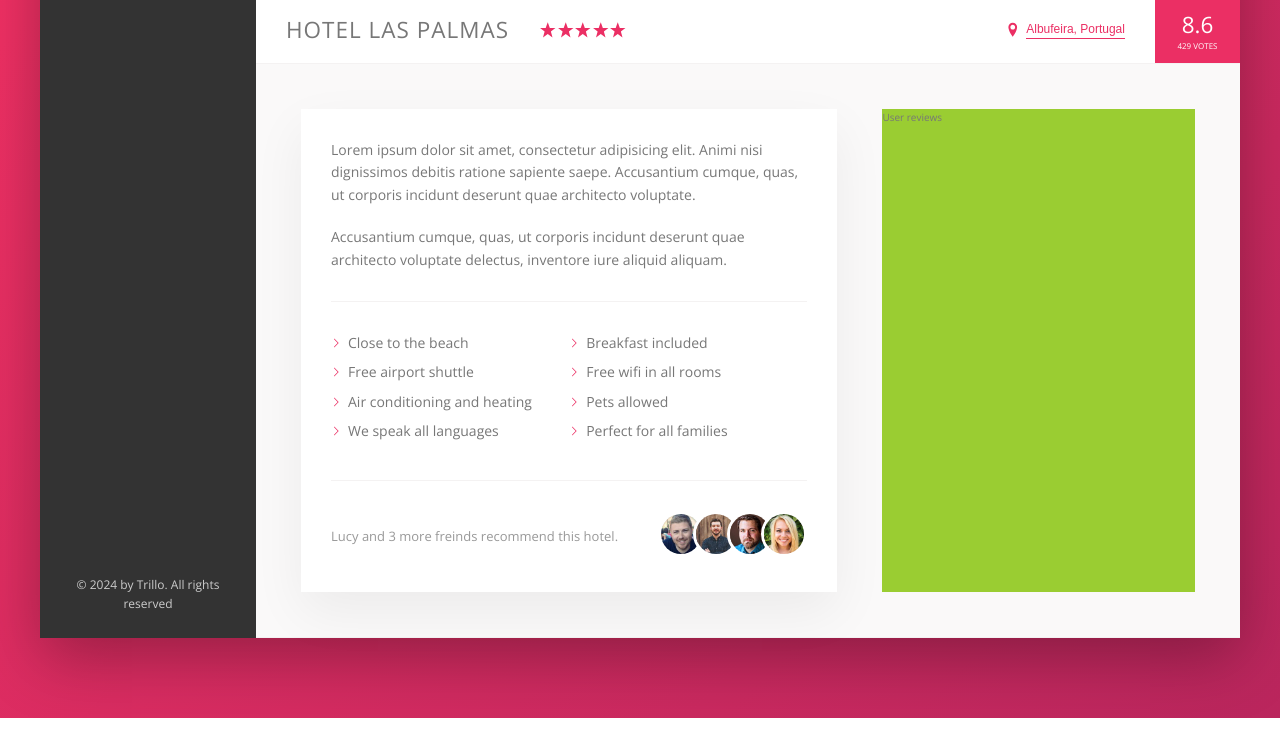
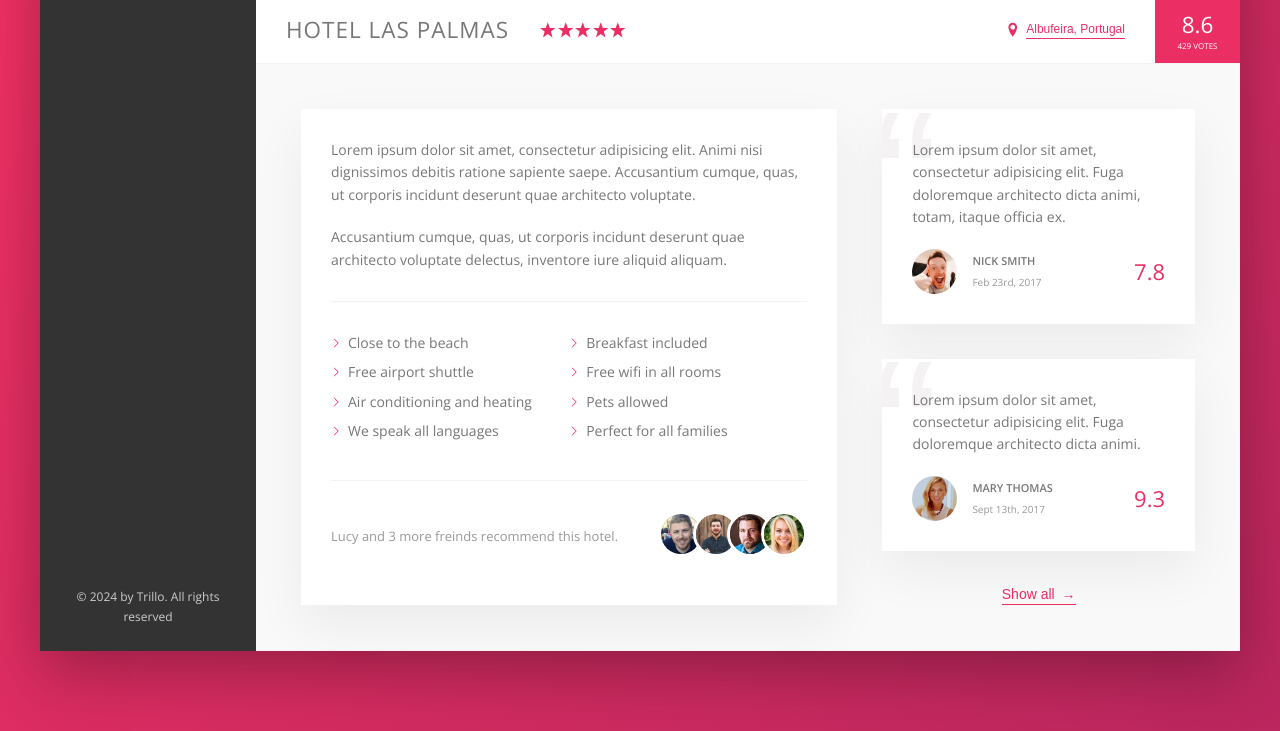
Before and after one commit to Rutvikgg/advance-css-course, a website: page Trillo/index.html in a window 1280 px wide. Shown: the part 538-1269 px from the top of the page. Drawn offline with nearby package versions, Linux system fonts and the light colour scheme.

Commit message:
12-03-24

```diff
--- a/Trillo/index.html
+++ b/Trillo/index.html
@@ -193,7 +193,45 @@
                 </div>
               </div>
             </div>
-            <div class="user-reviews">User reviews</div>
+            <div class="user-reviews">
+              <figure class="review">
+                <blockquote class="review__text">
+                  Lorem ipsum dolor sit amet, consectetur adipisicing elit. Fuga
+                  doloremque architecto dicta animi, totam, itaque officia ex.
+                </blockquote>
+                <figcaption class="review__user">
+                  <img
+                    src="img/user-1.jpg"
+                    alt="User 1"
+                    class="review__photo"
+                  />
+                  <div class="review__user-box">
+                    <p class="review__user-name">Nick Smith</p>
+                    <p class="review__user-date">Feb 23rd, 2017</p>
+                  </div>
+                  <div class="review__rating">7.8</div>
+                </figcaption>
+              </figure>
+              <figure class="review">
+                <blockquote class="review__text">
+                  Lorem ipsum dolor sit amet, consectetur adipisicing elit. Fuga
+                  doloremque architecto dicta animi.
+                </blockquote>
+                <figcaption class="review__user">
+                  <img
+                    src="img/user-2.jpg"
+                    alt="User 2"
+                    class="review__photo"
+                  />
+                  <div class="review__user-box">
+                    <p class="review__user-name">Mary Thomas</p>
+                    <p class="review__user-date">Sept 13th, 2017</p>
+                  </div>
+                  <div class="review__rating">9.3</div>
+                </figcaption>
+              </figure>
+              <button class="btn-inline">Show all <span>&rarr;</span></button>
+            </div>
           </div>
         </main>
       </div>
--- a/Trillo/sass/_components.scss
+++ b/Trillo/sass/_components.scss
@@ -271,8 +271,17 @@
   cursor: pointer;
   transition: all .2s;
 
+  & span {
+    margin-left: 3px;
+    transition: margin-left .2s;
+  }
+
   &:hover {
     color: var(--color-grey-dark-1);
+
+    span {
+      margin-left: 8px;
+    }
   }
 
   &:focus {
@@ -365,3 +374,68 @@
     }
   }
 }
+
+
+/////////////////////////////////////////////////////////////////////////////////////
+// REVIEW
+
+.review {
+  background-color: #fff;
+  box-shadow: var(--shadow-light);
+  padding: 3rem;
+  margin-bottom: 3.5rem;
+  position: relative;
+  overflow: hidden;
+
+  &__text {
+    margin-bottom: 2rem;
+    z-index: 10;
+    position: relative;
+  }
+
+  &__user {
+    display: flex;
+    align-items: center;
+  }
+
+  &__photo {
+    height: 4.5rem;
+    width: 4.5rem;
+    border-radius: 50%;
+    margin-right: 1.5rem;
+  }
+
+  &__user-box {
+    margin-right: auto;
+  }
+
+  &__user-name {
+    font-size: 1.1rem;
+    font-weight: 600;
+    text-transform: uppercase;
+    margin-bottom: .4rem;
+  }
+
+  &__user-date {
+    font-size: 1rem;
+    color: var(--color-grey-dark-3);
+  }
+
+  &__rating {
+    color: var(--color-primary);
+    font-size: 2.2rem;
+    font-weight: 300;
+  }
+
+  &::before {
+    content: "\201C";
+    position: absolute;
+    top: -2.75rem;
+    left: -1rem;
+    font-size: 20rem;
+    line-height: 1;
+    color: var(--color-grey-light-2);
+    font-family: sans-serif;
+    z-index: 1;
+  }
+}
--- a/Trillo/sass/_layout.scss
+++ b/Trillo/sass/_layout.scss
@@ -39,6 +39,7 @@
 }
 
 .detail {
+  font-size: 1.4rem;
   display: flex;
   padding: 4.5rem;
   background-color: var(--color-grey-light-1);
@@ -46,7 +47,6 @@
 }
 
 .description {
-  font-size: 1.4rem;
   flex: 0 0 60%;
   margin-right: 4.5rem;
   background-color: #fff;
@@ -56,6 +56,7 @@
 
 .user-reviews {
   flex: 1;
-
-  background-color: yellowgreen;
+  display: flex;
+  flex-direction: column;
+  align-items: center;
 }
```
Also changed, not shown: Trillo/css/style.css.
